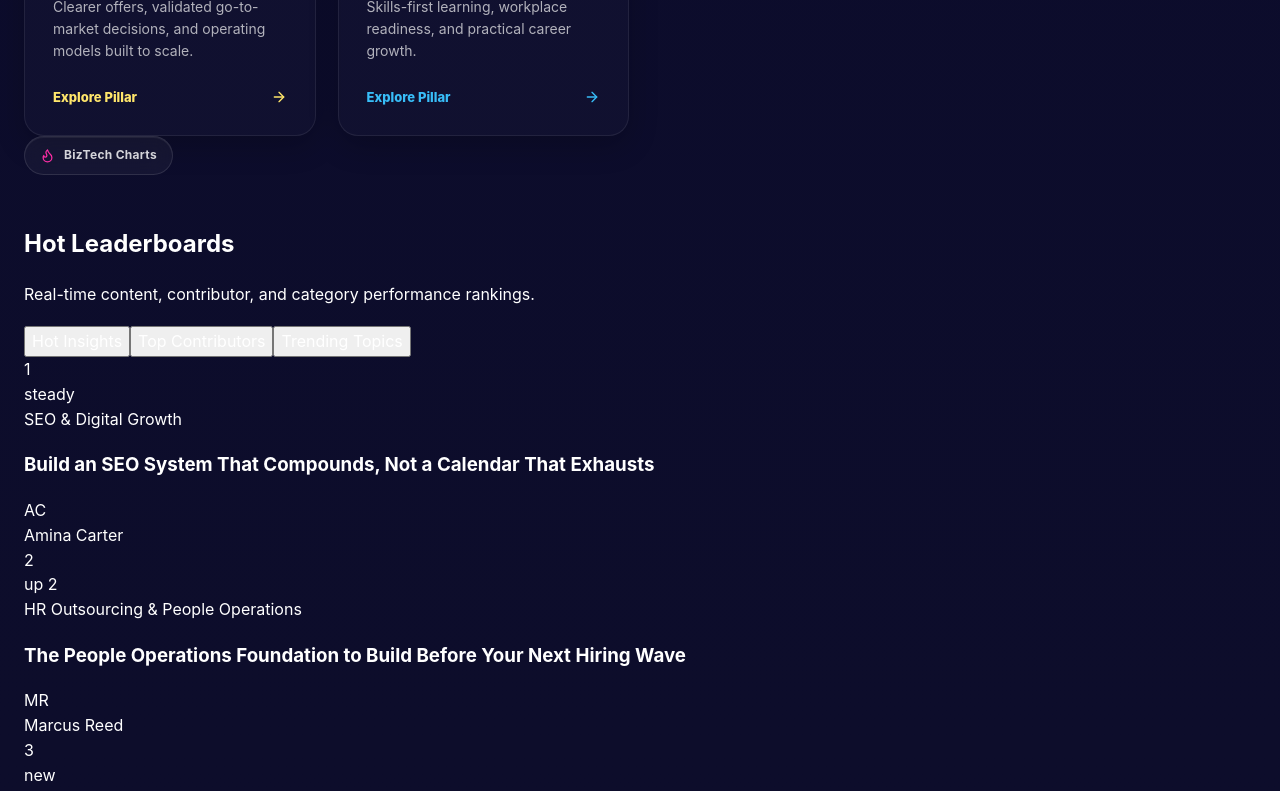
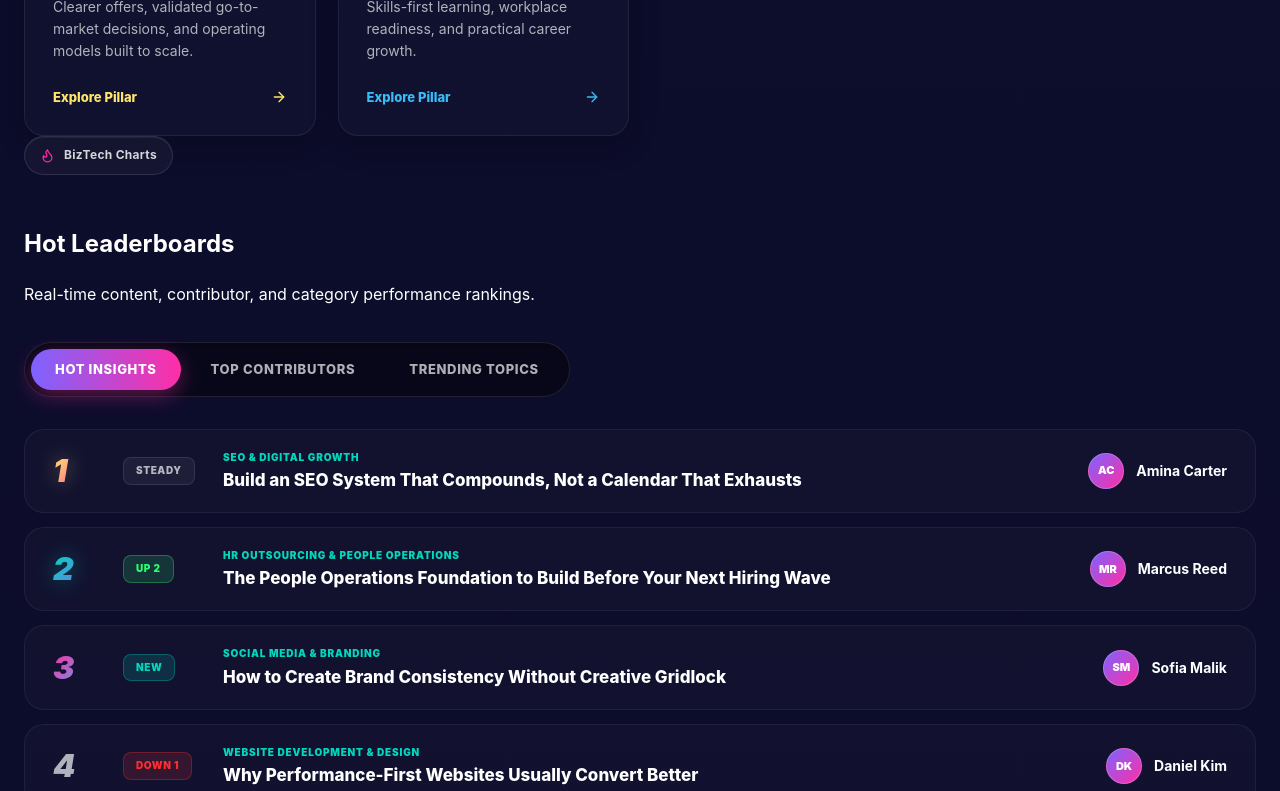
Before and after one commit to Ruhan-AI/BizTech-Blogging, a Next.js app: page / in a window 1280 px wide. Shown: the part 2640-3431 px from the top of the page. Built offline with nearby package versions, Linux system fonts and the light colour scheme; a web font is replaced by a local one.

Commit message:
style: add Billboard Hot Leaderboard CSS grid styles, ranking metallic numbers, and pill badges

```diff
--- a/src/app/globals.css
+++ b/src/app/globals.css
@@ -3082,3 +3082,244 @@ select option {
   border-color: rgba(255, 255, 255, 0.22) !important;
   box-shadow: 0 16px 40px rgba(0, 0, 0, 0.4) !important;
 }
+
+/* ==========================================================================
+   Billboard Hot Leaderboard Section Styles
+   ========================================================================== */
+.section-charts-widget {
+  position: relative;
+  border-radius: 28px;
+}
+
+.chart-tabs {
+  display: inline-flex;
+  gap: 6px;
+  background: rgba(0, 0, 0, 0.4);
+  padding: 6px;
+  border-radius: 999px;
+  border: 1px solid rgba(255, 255, 255, 0.1);
+  box-shadow: inset 0 2px 6px rgba(0, 0, 0, 0.3);
+}
+
+.chart-tab {
+  background: transparent;
+  border: none;
+  color: var(--muted);
+  padding: 10px 24px;
+  font-size: 13px;
+  font-weight: 800;
+  border-radius: 999px;
+  cursor: pointer;
+  text-transform: uppercase;
+  letter-spacing: 0.05em;
+  transition: all 0.25s cubic-bezier(0.2, 0.8, 0.2, 1);
+}
+
+.chart-tab:hover {
+  color: #ffffff;
+  background: rgba(255, 255, 255, 0.05);
+}
+
+.chart-tab.is-active {
+  background: linear-gradient(90deg, #7d63ff 0%, #ff2ea6 100%);
+  color: #ffffff;
+  box-shadow: 0 6px 20px rgba(255, 46, 166, 0.35);
+}
+
+.billboard-chart-list {
+  display: flex;
+  flex-direction: column;
+  gap: 14px;
+  margin-top: 32px;
+}
+
+.chart-row-item {
+  display: grid;
+  grid-template-columns: 50px 80px 1fr auto;
+  align-items: center;
+  gap: 20px;
+  padding: 20px 28px;
+  border-radius: 20px;
+  background: rgba(255, 255, 255, 0.025);
+  border: 1px solid rgba(255, 255, 255, 0.06);
+  transition: all 0.25s cubic-bezier(0.2, 0.8, 0.2, 1);
+  position: relative;
+  overflow: hidden;
+}
+
+.chart-row-item:hover {
+  background: rgba(255, 255, 255, 0.06);
+  border-color: rgba(255, 255, 255, 0.16);
+  transform: translateX(6px);
+  box-shadow: 0 12px 36px rgba(0, 0, 0, 0.35);
+}
+
+.chart-rank {
+  font-size: 32px;
+  font-weight: 950;
+  font-style: italic;
+  color: var(--muted);
+  line-height: 1;
+}
+
+.chart-row-item:nth-child(1) .chart-rank {
+  color: transparent;
+  background: linear-gradient(135deg, #ffe66b 0%, #ff2ea6 100%);
+  -webkit-background-clip: text;
+  background-clip: text;
+  filter: drop-shadow(0 0 10px rgba(255, 230, 107, 0.4));
+}
+
+.chart-row-item:nth-child(2) .chart-rank {
+  color: transparent;
+  background: linear-gradient(135deg, #00d8bd 0%, #8b5cf6 100%);
+  -webkit-background-clip: text;
+  background-clip: text;
+  filter: drop-shadow(0 0 10px rgba(0, 216, 189, 0.4));
+}
+
+.chart-row-item:nth-child(3) .chart-rank {
+  color: transparent;
+  background: linear-gradient(135deg, #ff2ea6 0%, #38bdf8 100%);
+  -webkit-background-clip: text;
+  background-clip: text;
+}
+
+.chart-movement {
+  display: flex;
+  align-items: center;
+}
+
+.badge-movement {
+  font-size: 10px;
+  font-weight: 900;
+  letter-spacing: 0.06em;
+  padding: 5px 12px;
+  border-radius: 8px;
+  text-transform: uppercase;
+  display: inline-block;
+  text-align: center;
+}
+
+.badge-new {
+  background: rgba(0, 216, 189, 0.15);
+  color: #00d8bd;
+  border: 1px solid rgba(0, 216, 189, 0.3);
+}
+
+.badge-up {
+  background: rgba(46, 255, 113, 0.15);
+  color: #2eff71;
+  border: 1px solid rgba(46, 255, 113, 0.3);
+}
+
+.badge-down {
+  background: rgba(255, 46, 46, 0.15);
+  color: #ff2e2e;
+  border: 1px solid rgba(255, 46, 46, 0.3);
+}
+
+.badge-steady {
+  background: rgba(255, 255, 255, 0.05);
+  color: var(--muted);
+  border: 1px solid rgba(255, 255, 255, 0.1);
+}
+
+.chart-info {
+  display: flex;
+  flex-direction: column;
+  gap: 4px;
+}
+
+.chart-tag {
+  font-size: 10px;
+  font-weight: 900;
+  color: var(--accent-3);
+  text-transform: uppercase;
+  letter-spacing: 0.08em;
+}
+
+.chart-title {
+  font-size: 17px;
+  font-weight: 800;
+  color: #ffffff;
+  margin: 0;
+  line-height: 1.35;
+}
+
+.chart-title a {
+  color: inherit;
+  text-decoration: none;
+  transition: color 0.2s ease;
+}
+
+.chart-title a:hover {
+  color: var(--accent-3);
+}
+
+.chart-subtext {
+  font-size: 13px;
+  color: var(--muted);
+  margin: 2px 0 0 0;
+  line-height: 1.4;
+}
+
+.chart-author {
+  display: flex;
+  align-items: center;
+  gap: 12px;
+  color: #ffffff;
+  font-size: 14px;
+  font-weight: 700;
+}
+
+.mini-avatar {
+  width: 36px;
+  height: 36px;
+  border-radius: 50%;
+  background: linear-gradient(135deg, #7d63ff 0%, #ff2ea6 100%);
+  color: #ffffff;
+  display: grid;
+  place-items: center;
+  font-size: 11px;
+  font-weight: 900;
+  border: 1px solid rgba(255, 255, 255, 0.2);
+}
+
+.chart-stat {
+  font-size: 13px;
+  color: var(--accent-3);
+  font-weight: 800;
+}
+
+@media (max-width: 768px) {
+  .chart-row-item {
+    grid-template-columns: 40px 1fr;
+    gap: 12px;
+    padding: 16px 18px;
+  }
+
+  .chart-movement {
+    grid-column: 1;
+    grid-row: 2;
+  }
+
+  .chart-author,
+  .chart-stat {
+    grid-column: 2;
+    grid-row: 2;
+    margin-top: 4px;
+  }
+
+  .chart-tabs {
+    width: 100%;
+    justify-content: space-between;
+  }
+
+  .chart-tab {
+    flex: 1;
+    padding: 8px 12px;
+    font-size: 11px;
+    text-align: center;
+  }
+}
```
